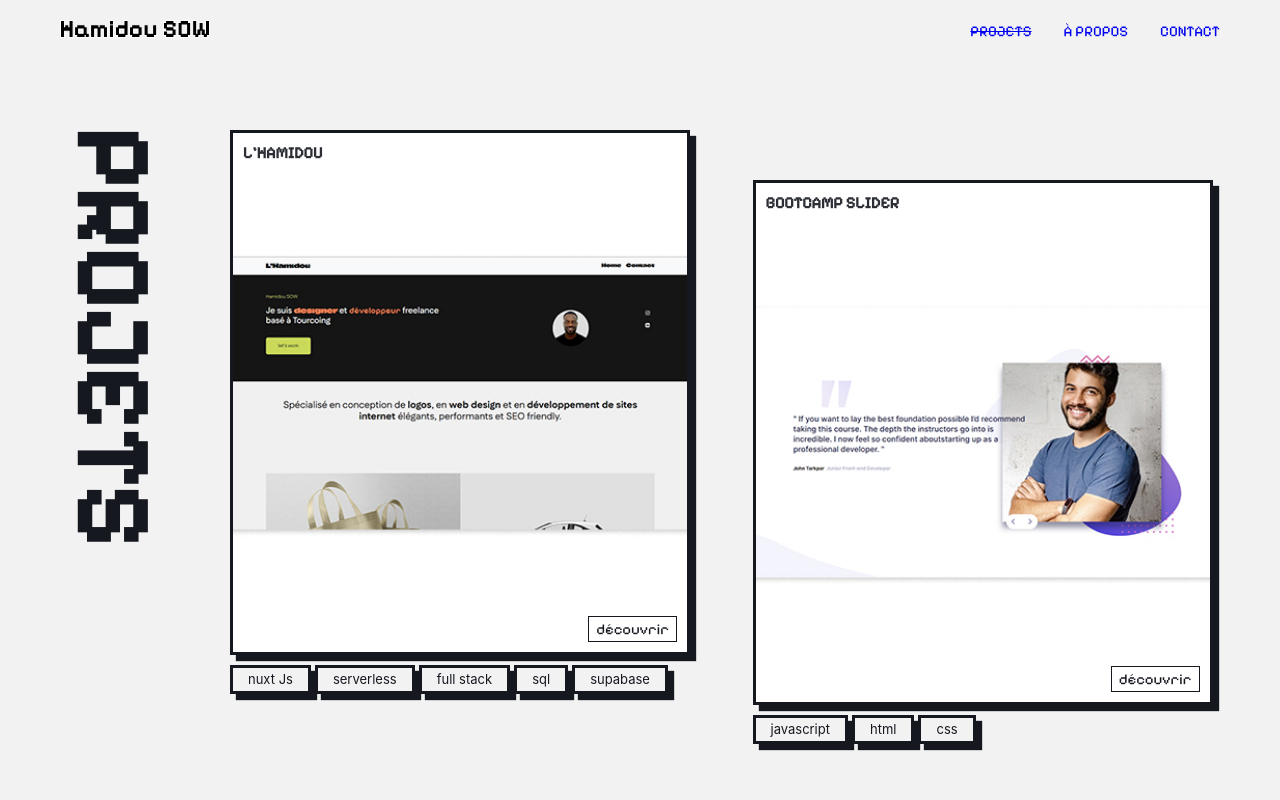
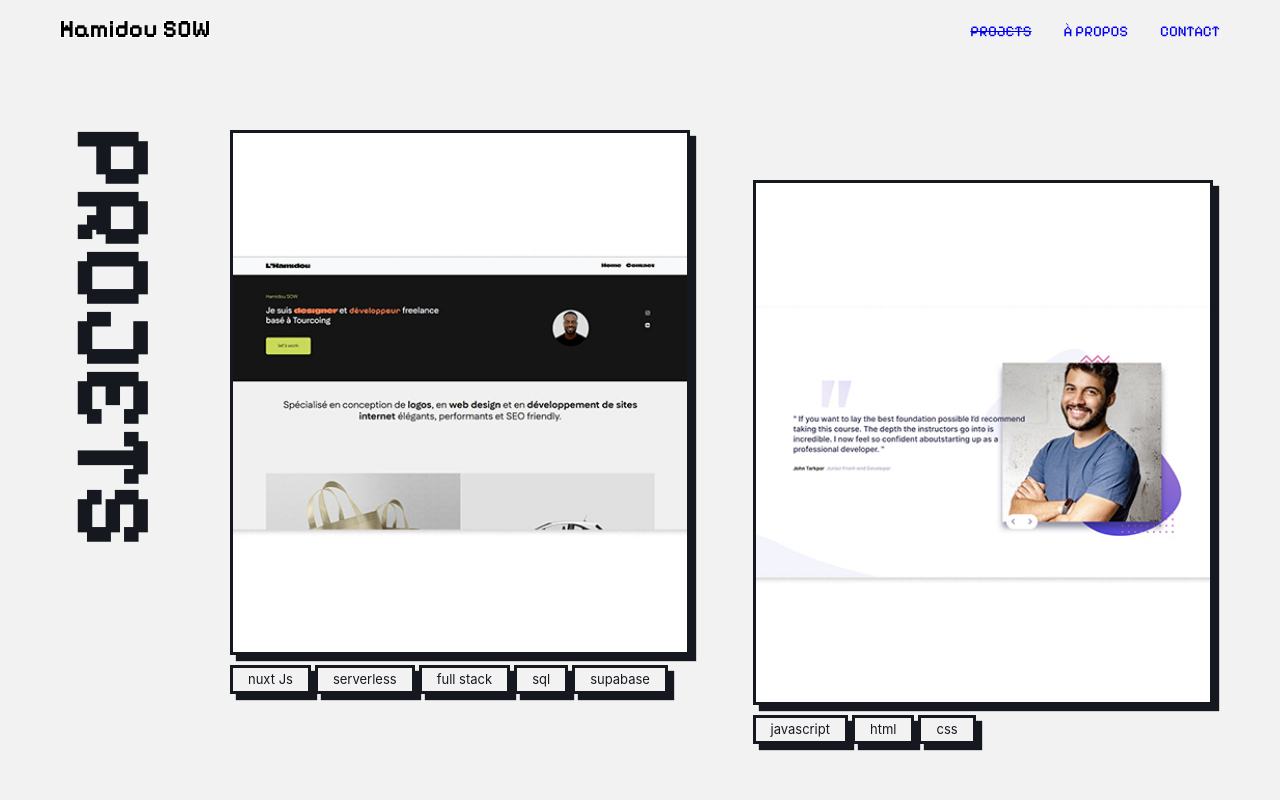
Before and after one commit to hamidousow/hamidousow, a Vue app: page /projects in a window 1280 px wide. Shown: the top 800 px of the page. Built offline with nearby package versions, Linux system fonts and the light colour scheme.

Commit message:
Update CardProject.vue

```diff
--- a/src/components/CardProject.vue
+++ b/src/components/CardProject.vue
@@ -58,7 +58,7 @@ defineProps<{
         /*z-index: 10;*/
         flex-direction: column;
         justify-content: space-between;
-        z-index: 10;
+        /*z-index: 10;*/
     }
 
     .card__title {
```
